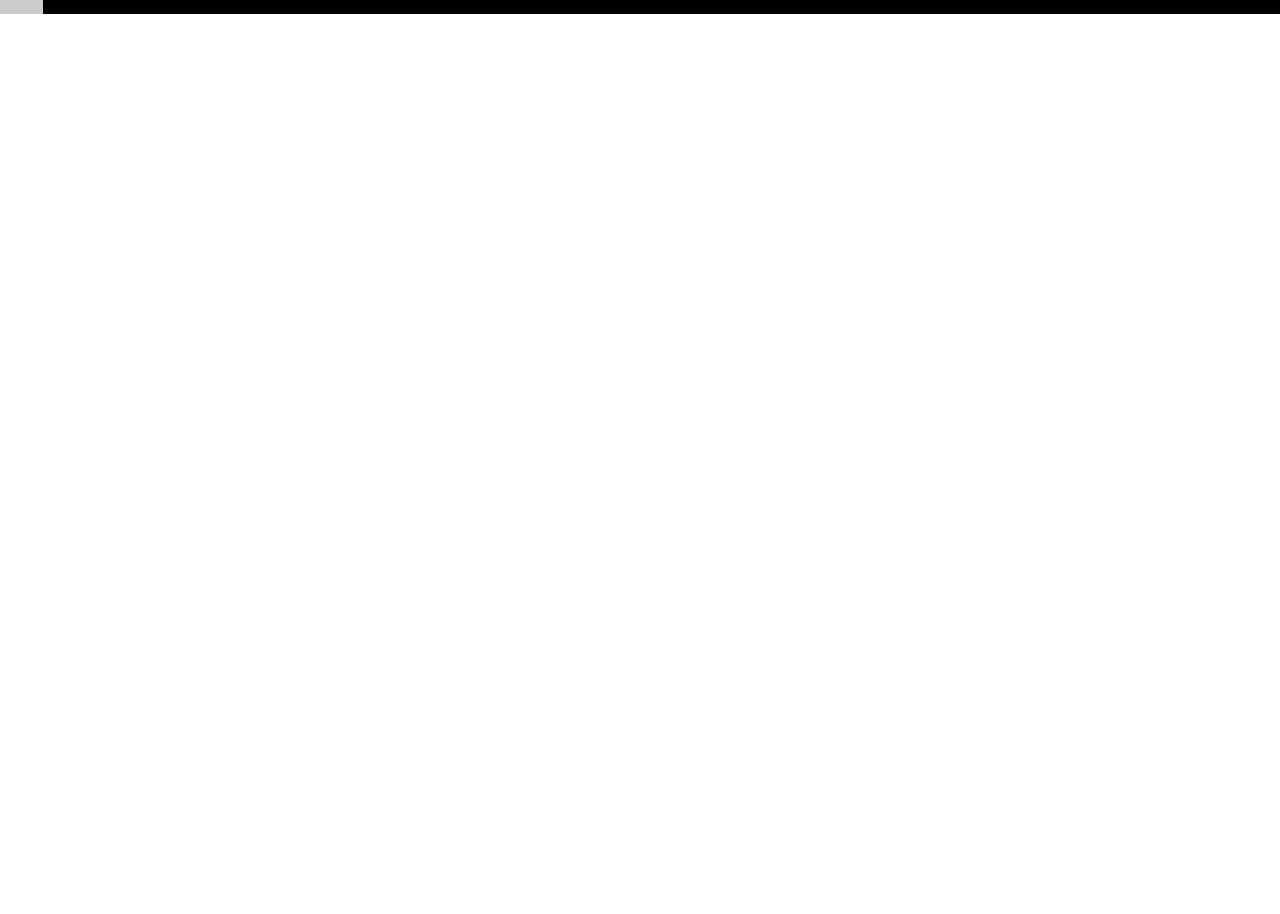
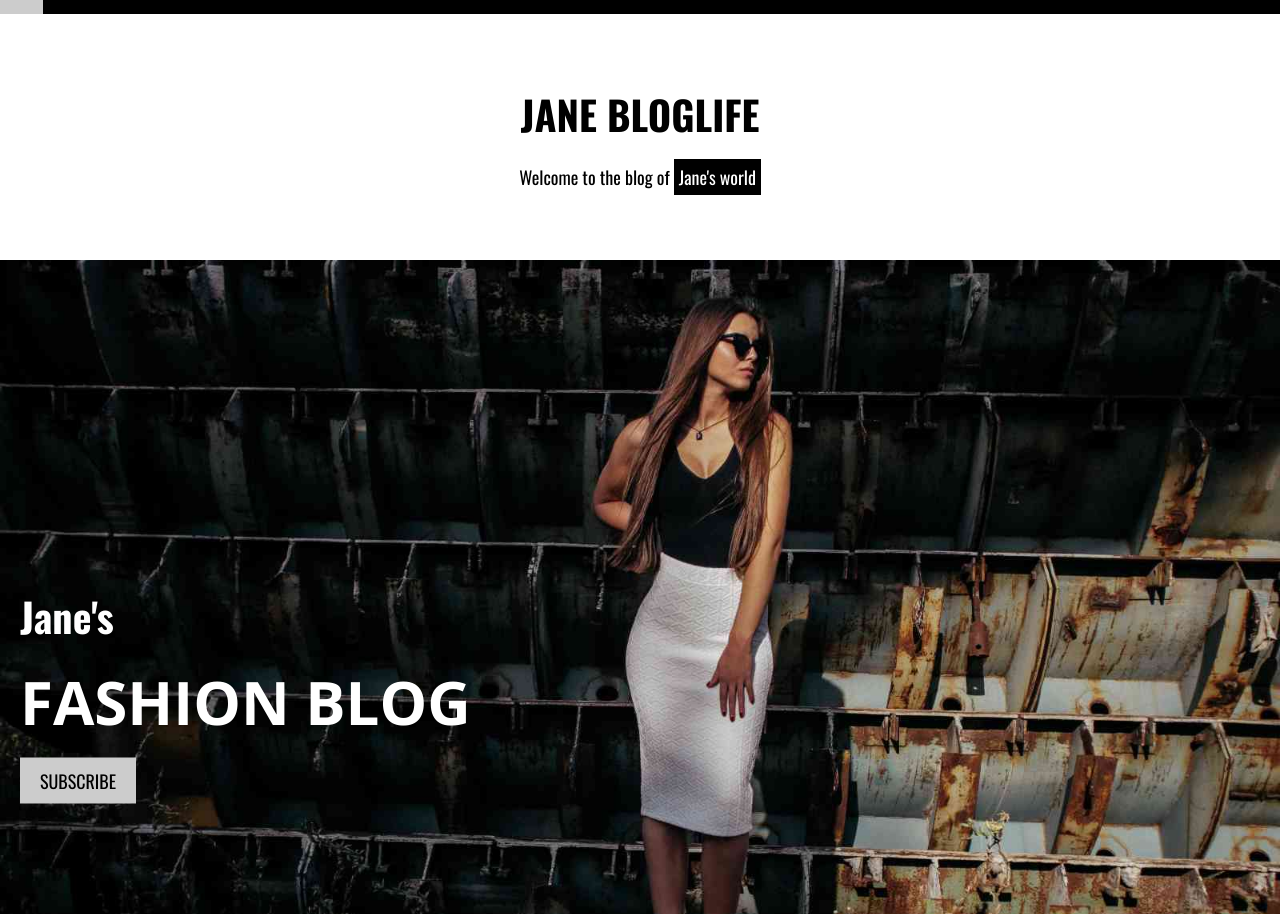
Before and after one commit to mosharofhossain1/Fashion-Template, a plain HTML site: page index.html in a window 1280 px wide. Shown: the part 38-952 px from the top of the page. Before the commit the page ends 800 px from the top, so only its background shows below. Drawn offline with nearby package versions, Linux system fonts and the light colour scheme.

Commit message:
banner section done

```diff
--- a/assets/css/responsive.css
+++ b/assets/css/responsive.css
@@ -2,4 +2,26 @@
     header{
        display: none;
     }
+
+    .bannerTittle{
+        font-size: 40px;
+        font-family: "Oswald", sans-serif;
+
+     }
+     .bannerInnerSubtitle{
+        display: none;
+     }
 }
+
+@media screen and (min-width: 577px) {
+    .bannerTopDetails{
+        background-color: #fff;
+        width: 400px;
+        margin: auto;
+        text-align: center;
+        padding: 50px 0px;
+    }
+    .bannerTtitle{
+        font-size: 40px;
+    }
+}
--- a/assets/css/style.css
+++ b/assets/css/style.css
@@ -89,3 +89,66 @@ header{
     color: black;
 }
 /* HEader design css end */
+
+/* Banner section start */
+.bannerTopDetails{
+    text-align: center;
+}
+.bannerTtitle{
+    font-size: 30px;
+    font-family: "Oswald", sans-serif;
+    font-weight: bold;
+    margin: 20px 0px;
+}
+.bannerDesc{
+    font-size: 18px;
+    font-family: "Oswald", sans-serif;
+    margin: 20px 0px;
+}
+.bannerDesc span{
+    background-color: black;
+    color: white;
+    padding: 5px;
+}
+.bannerImg{
+    position: relative;
+    background-color: #ccc;
+}
+.bannerInnerImg img{
+    max-width: 100%;
+    height: auto;
+}
+
+.bannerTittle{
+   font-size: 40px;
+   font-family: "Oswald", sans-serif;
+   margin: 15px 0px;
+}
+.bannerInnerSubtitle{
+    font-size: 60px;
+    margin: 15px 0px;
+}
+.bannerTittle, .bannerInnerSubtitle{
+    color: white;
+}
+.bannerInnerDetails{
+    position: absolute;
+    top: 50%;
+    left: 0;
+    transform: translate(0%, -50%);
+    margin-left: 20px;
+}
+.bannerInnerDetails button{
+    padding: 10px 20px;
+    background-color: #ccc;
+    color: black;
+    font-size: 18px;
+    font-family: "Oswald", sans-serif;
+    border: none;
+    cursor: pointer;
+    transition: .4s;
+}
+.bannerInnerDetails button:hover{
+    background-color: #edecec;
+}
+/* Banner section end */
--- a/index.html
+++ b/index.html
@@ -31,6 +31,28 @@
         </div>
     </header>
     <!-- Header section end -->
+    <!-- Main section start -->
+    <main>
+        <section class="bannerSection">
+            <div class="bannerTopDetails">
+                <h2 class="bannerTtitle">JANE BLOGLIFE
+                </h2>
+                <p class="bannerDesc">Welcome to the blog of <span>Jane's world</span></p>
+            </div>
+            <div class="bannerImg">
+                <div class="bannerInnerImg">
+                    <img src="./assets/imges/jane.jpg" alt="">
+                </div>
+                <div class="bannerInnerDetails">
+                    <h4 class="bannerTittle">Jane's</h4>
+                    <h1 class="bannerInnerSubtitle">FASHION BLOG
+                    </h1>
+                    <button>SUBSCRIBE</button>
+                </div>
+            </div>
+        </section>
+    </main>
+    <!-- Main section end -->
 </body>
 
 </html>
```
